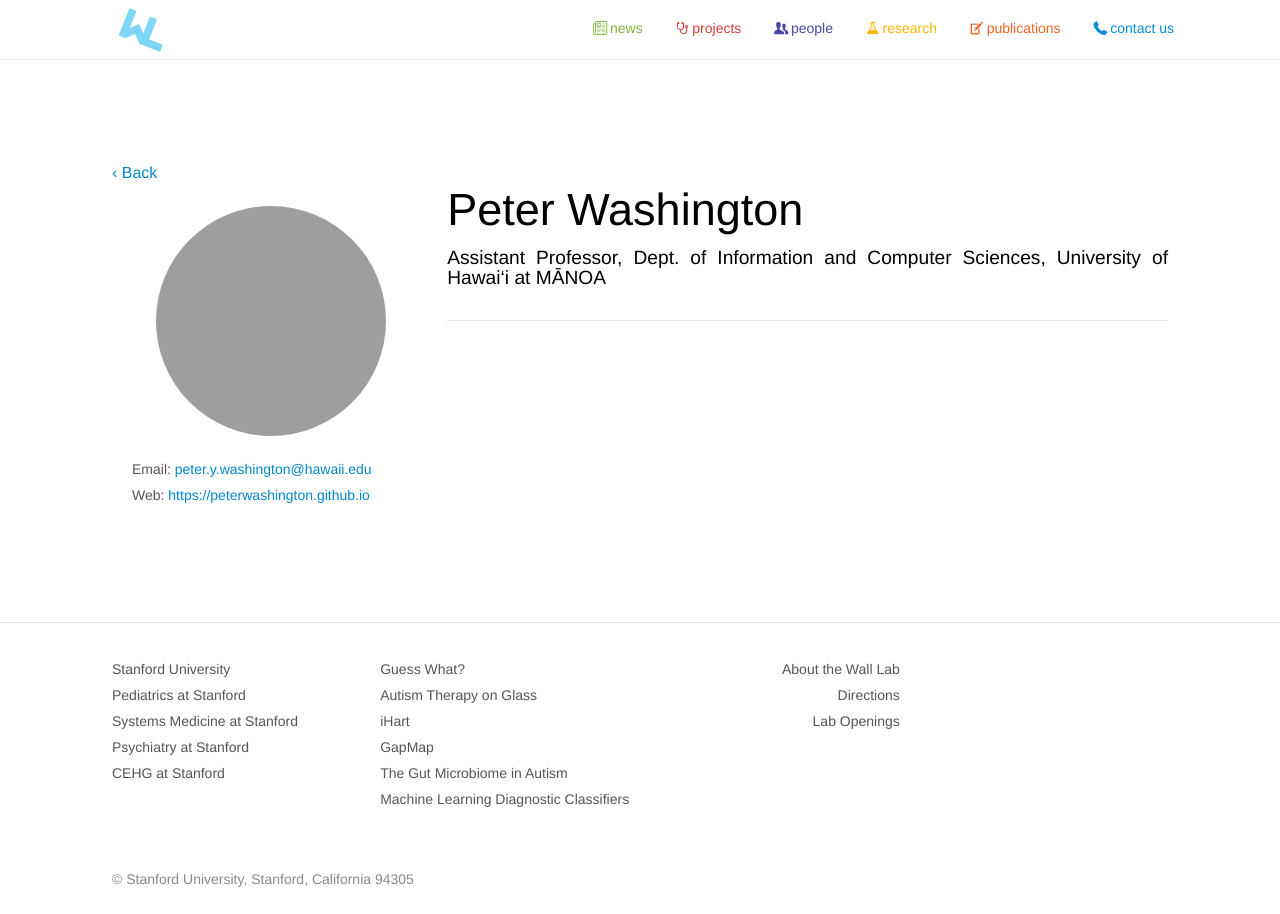
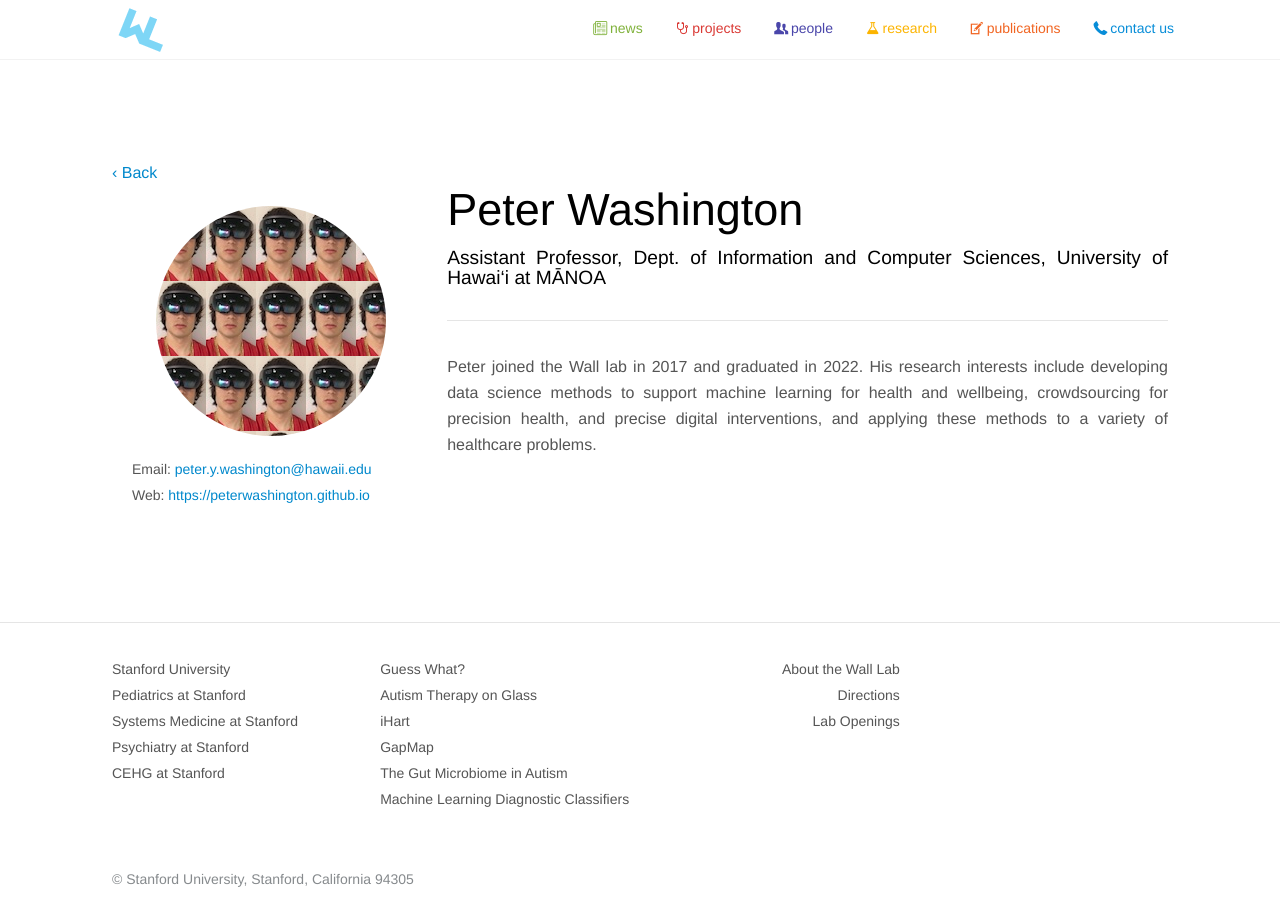
Before and after one commit to walllab/walllab.github.io, a Jekyll site: the page built from people/alumni/peter/index.md, in a window 1280 px wide. Built offline with Jekyll 4.4.1, drawn with Linux system fonts in a browser that asks for light colours.

Commit message:
Moved Peter to Alumni

```diff
--- a/people/alumni/peter/index.md
+++ b/people/alumni/peter/index.md
@@ -9,5 +9,7 @@ email_suffix: hawaii, edu
 website: https://peterwashington.github.io
 phone:
 fax:
-picture: peter.png
+picture: peter.jpg
 ---
+
+Peter joined the Wall lab in 2017 and graduated in 2022. His research interests include developing data science methods to support machine learning for health and wellbeing, crowdsourcing for precision health, and precise digital interventions, and applying these methods to a variety of healthcare problems.
```
